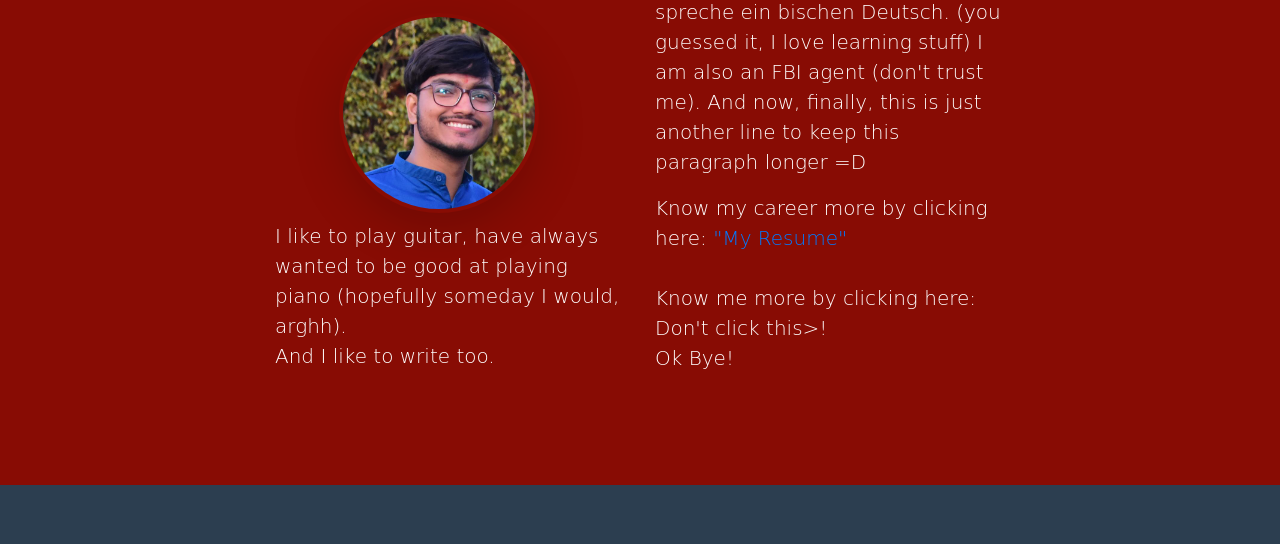
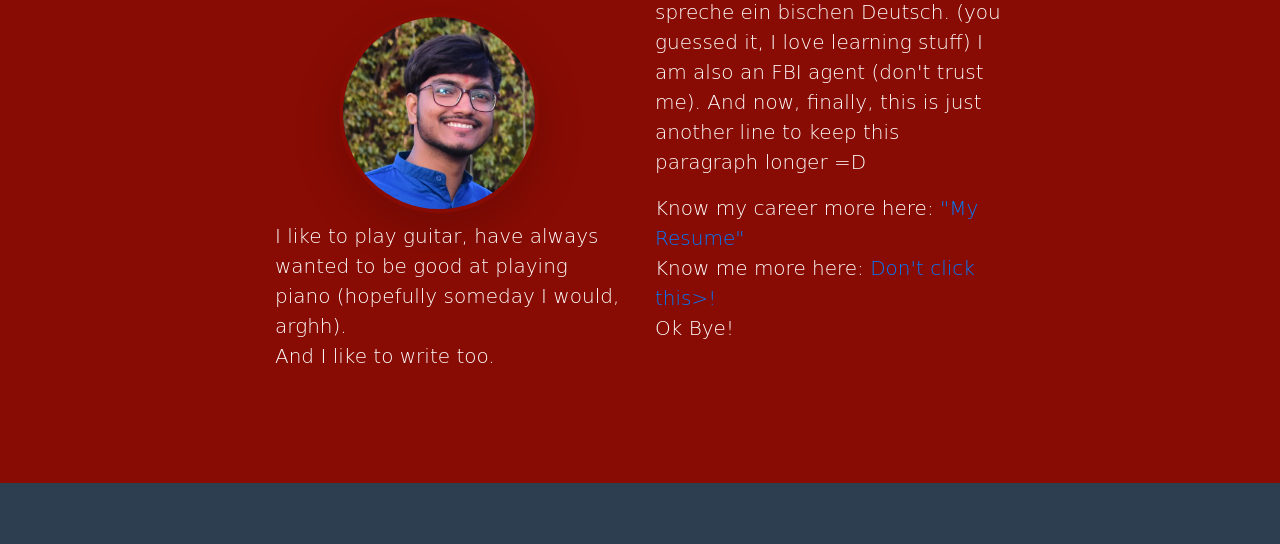
Before and after one commit to vishalpant121/vishalpant121.github.io, a plain HTML site: page index.html in a window 1280 px wide. Shown: the part 1136-1680 px from the top of the page. Drawn offline with nearby package versions, Linux system fonts and the light colour scheme.

Commit message:
Update index.html

```diff
--- a/index.html
+++ b/index.html
@@ -81,8 +81,8 @@
         <div class="col-lg-4 mr-auto">
           <p class="lead top-text">I also wish to travel the entire world (who doesn't?) Ich zu spreche ein bischen Deutsch. (you guessed it, I love learning stuff) I am also an FBI agent (don't trust me). And now, finally, this is just another line to keep this paragraph longer =D<br>
            </p>
-          <p class="lead top-text">Know my career more by clicking here: <a href="assets/pdf/vishalpant.pdf">"My Resume"</a> <br/>
-            <br> Know me more by clicking here: <a href="https://thismocktail.wordpress.com/"></a>Don't click this>!<br> Ok Bye! </p>
+          <p class="lead top-text">Know my career more here: <a href="assets/pdf/vishalpant.pdf">"My Resume"</a>
+            <br> Know me more here: <a href="https://thismocktail.wordpress.com/">Don't click this>!</a><br> Ok Bye! </p>
         </div>
       </div>
     </div>
```
